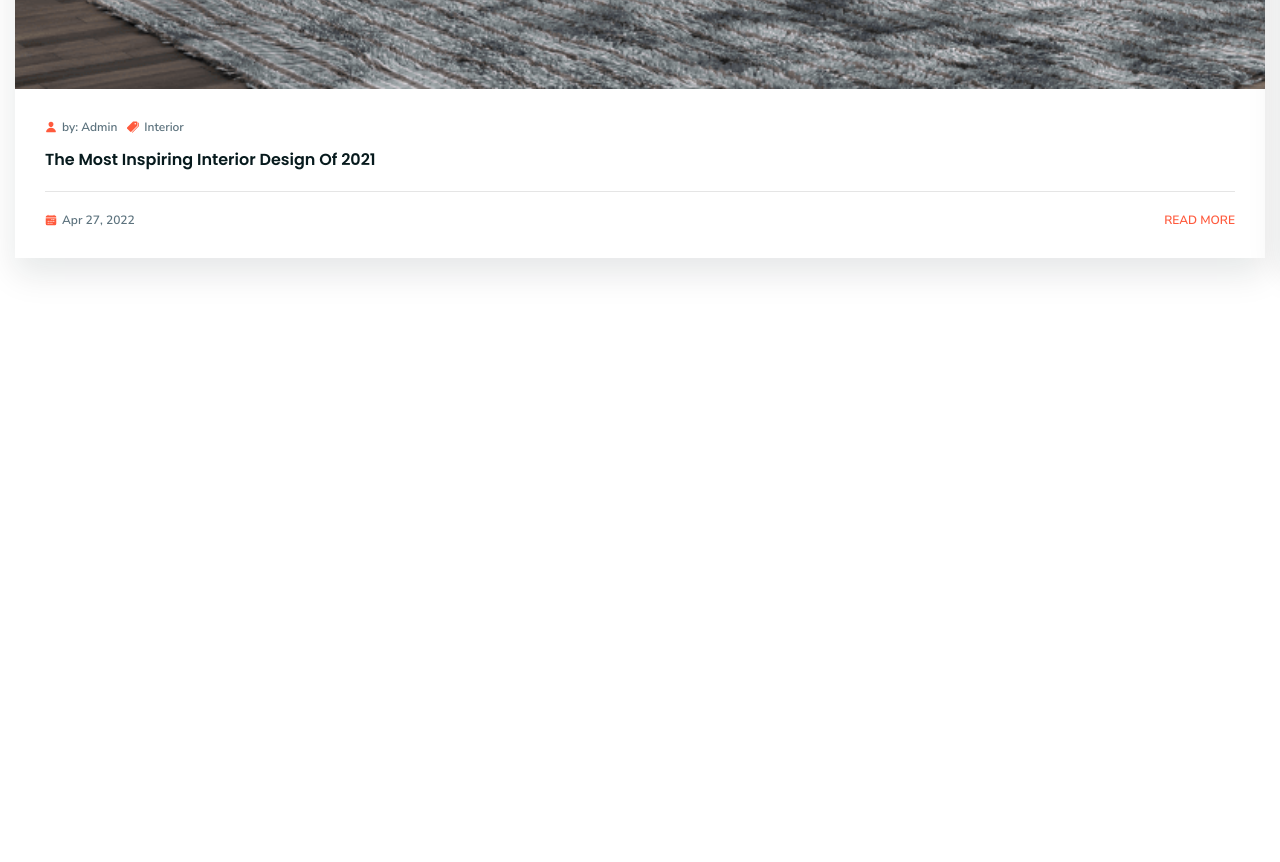
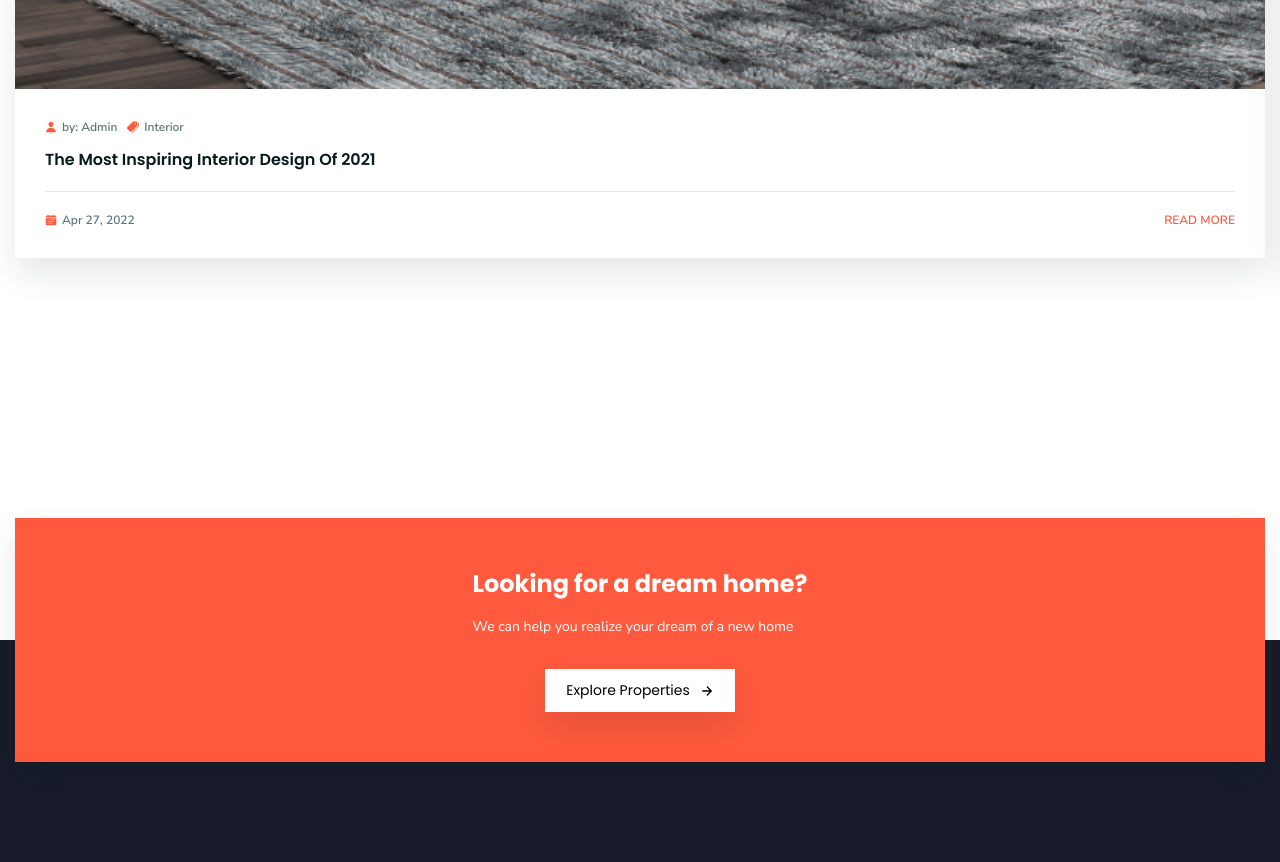
Before and after one commit to kumailalidev/homeverse, a plain HTML site: page index.html in a window 1280 px wide. Shown: the part 8513-9375 px from the top of the page. Before the commit the page ends 8931 px from the top, so only its background shows below. Drawn offline with nearby package versions, Linux system fonts and the light colour scheme.

Commit message:
CTA Section.

```diff
--- a/assets/css/style.css
+++ b/assets/css/style.css
@@ -1004,3 +1004,55 @@ a {
   font-weight: var(--fw-600);
   text-transform: uppercase;
 }
+
+.cta {
+  background: linear-gradient(to bottom,
+      var(--white) 50%,
+      var(--raisin-black-1) 50%);
+  padding-block: var(--section-padding);
+}
+
+.cta-card {
+  background: var(--orange-soda);
+  padding: 50px 25px;
+  box-shadow: var(--shadow-2);
+}
+
+.cta-card .card-content {
+  max-width: max-content;
+  margin-inline: auto;
+  margin-bottom: 30px;
+}
+
+.cta-card .card-title {
+  color: var(--white);
+  line-height: 1.3;
+  margin-bottom: 15px;
+}
+
+.cta-card .card-text {
+  color: var(--white);
+  font-size: var(--fs-5);
+  line-height: 1.8;
+}
+
+.cta-btn {
+  display: flex;
+  align-items: center;
+  gap: 10px;
+  color: var(--black);
+  background: var(--white);
+  box-shadow: var(--shadow-2);
+  border-color: var(--white);
+  margin-inline: auto;
+}
+
+.cta-btn:is(:hover, :focus) {
+  background: none;
+  color: var(--white);
+  border-color: transparent;
+}
+
+.cta-btn::before {
+  background: var(--black);
+}
--- a/index.html
+++ b/index.html
@@ -799,6 +799,20 @@
             </section>
 
             <!-- CTA section -->
+            <section class="cta">
+                <div class="container">
+                    <div class="cta-card">
+                        <div class="card-content">
+                            <h2 class="h2 card-title">Looking for a dream home?</h2>
+                            <p class="card-text">We can help you realize your dream of a new home</p>
+                        </div>
+                        <button class="btn cta-btn">
+                            <span>Explore Properties</span>
+                            <ion-icon name="arrow-forward-outline"></ion-icon>
+                        </button>
+                    </div>
+                </div>
+            </section>
         </article>
     </main>
 
```
